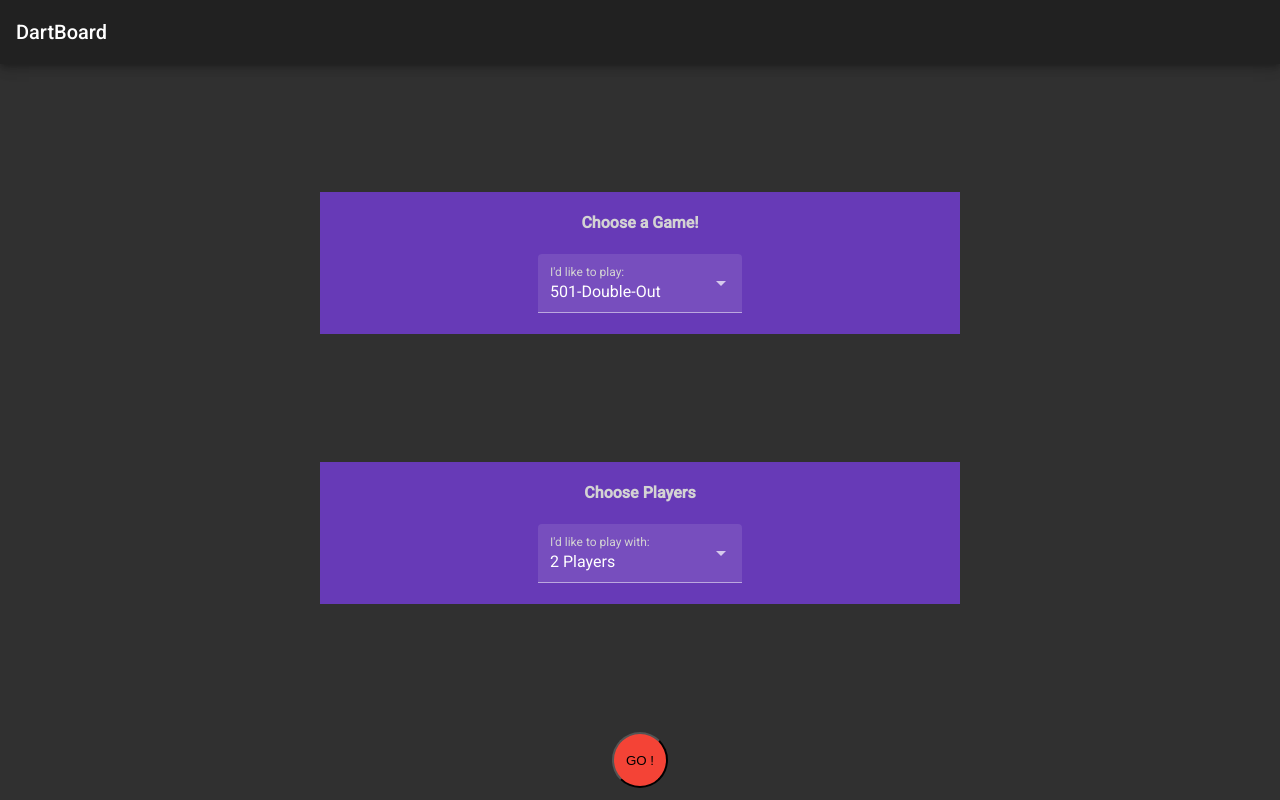
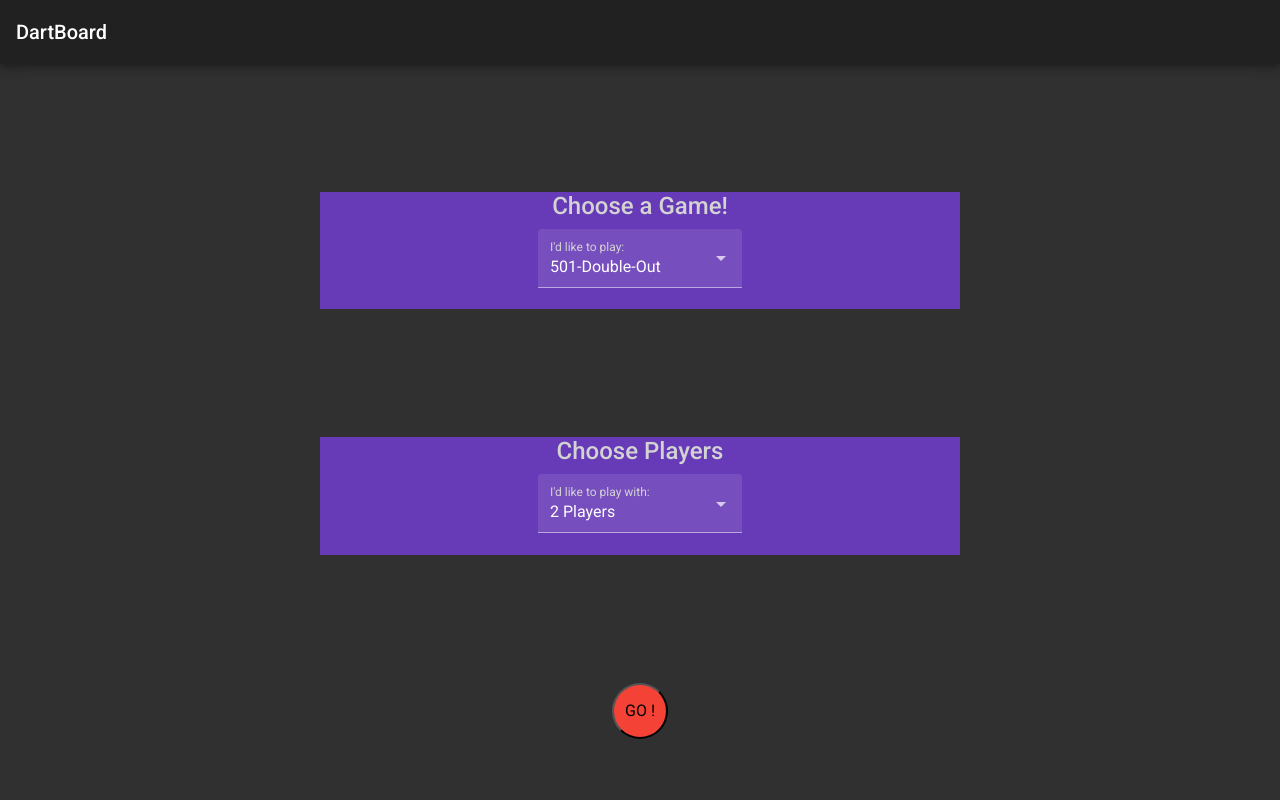
Before and after one commit to ric03/dart-board, an Angular app: page / in a window 1280 px wide. Built offline with nearby package versions, Linux system fonts and the light colour scheme.

Commit message:
fix: wrong bootstrap setup

```diff
--- a/angular.json
+++ b/angular.json
@@ -34,6 +34,7 @@
               "src/assets"
             ],
             "styles": [
+              "src/styles/bootstrap.scss",
               "src/styles/material-theme.scss",
               "src/styles.scss"
             ],
--- a/src/styles.scss
+++ b/src/styles.scss
@@ -1,6 +1,2 @@
-@import "node_modules/bootstrap/scss/bootstrap-grid";
-@import "node_modules/bootstrap/scss/bootstrap-utilities";
-
-
 html, body { height: 100%; }
 body { margin: 0; font-family: Roboto, "Helvetica Neue", sans-serif; }
--- /dev/null
+++ b/src/styles/bootstrap.scss
@@ -0,0 +1,21 @@
+// 1. Include functions first (so you can manipulate colors, SVGs, calc, etc)
+@import "node_modules/bootstrap/scss/functions";
+
+// 2. Include any default variable overrides here
+
+// 3. Include remainder of required Bootstrap stylesheets
+@import "node_modules/bootstrap/scss/variables";
+@import "node_modules/bootstrap/scss/mixins";
+@import "node_modules/bootstrap/scss/root";
+
+// 4. Include any optional Bootstrap CSS as needed
+@import "node_modules/bootstrap/scss/utilities";
+@import "node_modules/bootstrap/scss/reboot";
+@import "node_modules/bootstrap/scss/type";
+@import "node_modules/bootstrap/scss/images";
+@import "node_modules/bootstrap/scss/containers";
+@import "node_modules/bootstrap/scss/grid";
+@import "node_modules/bootstrap/scss/helpers";
+
+// 5. Optionally include utilities API last to generate classes based on the Sass map in `_utilities.scss`
+@import "node_modules/bootstrap/scss/utilities/api";
```
